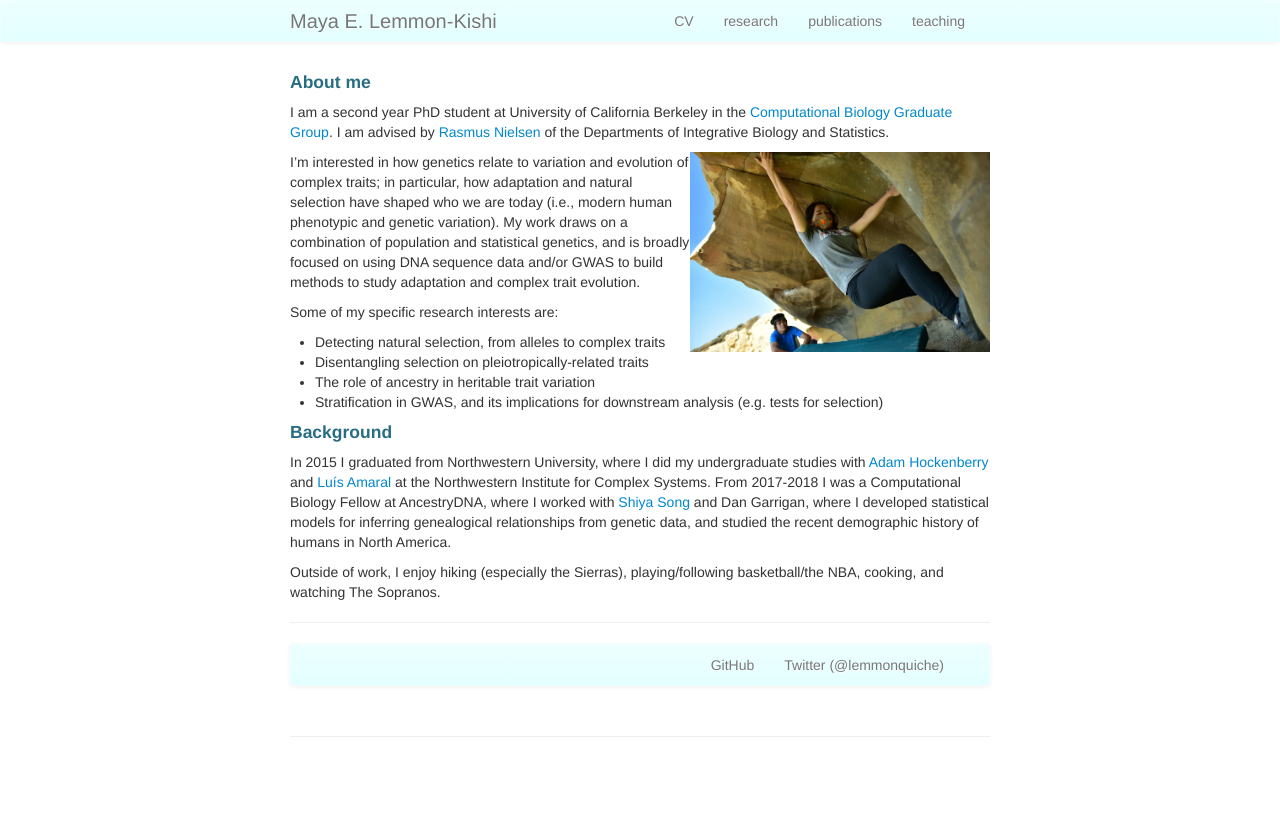
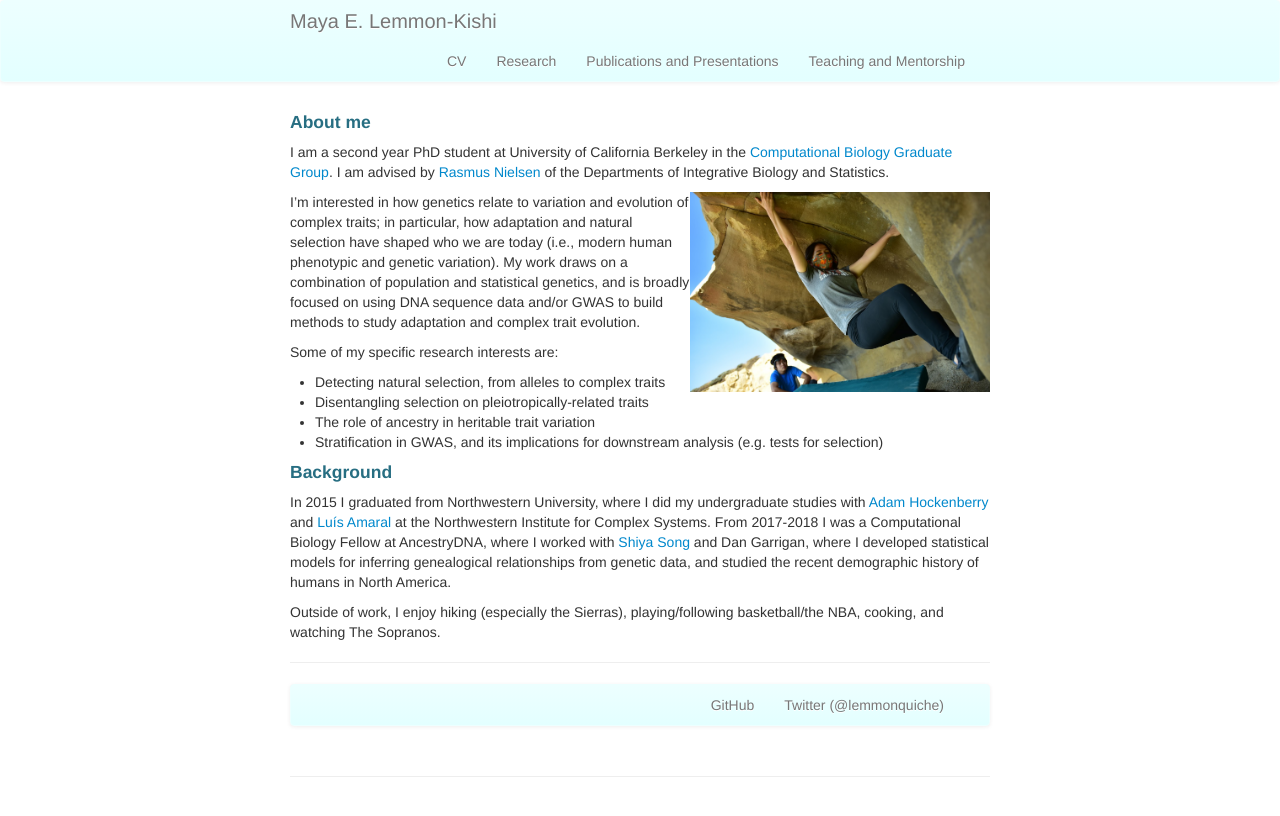
Before and after one commit to lemmonquiche/lemmonquiche.github.io, a Jekyll site: the page built from index.md, in a window 1280 px wide. Shown: the top 816 px of the page. Built offline with Jekyll 4.4.1, drawn with Linux system fonts in a browser that asks for light colours.

```diff
--- a/_includes/themes/twitter/default.html
+++ b/_includes/themes/twitter/default.html
@@ -36,9 +36,9 @@
           <a class="brand" href="{{ HOME_PATH }}">{{ site.title }}</a>
           <ul class="nav">
               <li><a href="{{ BASE_PATH }}/assets/CV.pdf">CV</a></li>
-              <li><a href="{{ BASE_PATH }}/pages/research.html">research</a></li>
-              <li><a href="{{ BASE_PATH }}/pages/publications.html">publications</a></li>
-              <li><a href="{{ BASE_PATH }}/pages/teaching.html">teaching</a></li>
+              <li><a href="{{ BASE_PATH }}/pages/research.html">Research</a></li>
+              <li><a href="{{ BASE_PATH }}/pages/publications.html">Publications and Presentations</a></li>
+              <li><a href="{{ BASE_PATH }}/pages/teaching.html">Teaching and Mentorship</a></li>
               <!-- <li><a href="{{ BASE_PATH }}/pages/software.html">software</a></li> -->
           </ul>
         </div>
```
